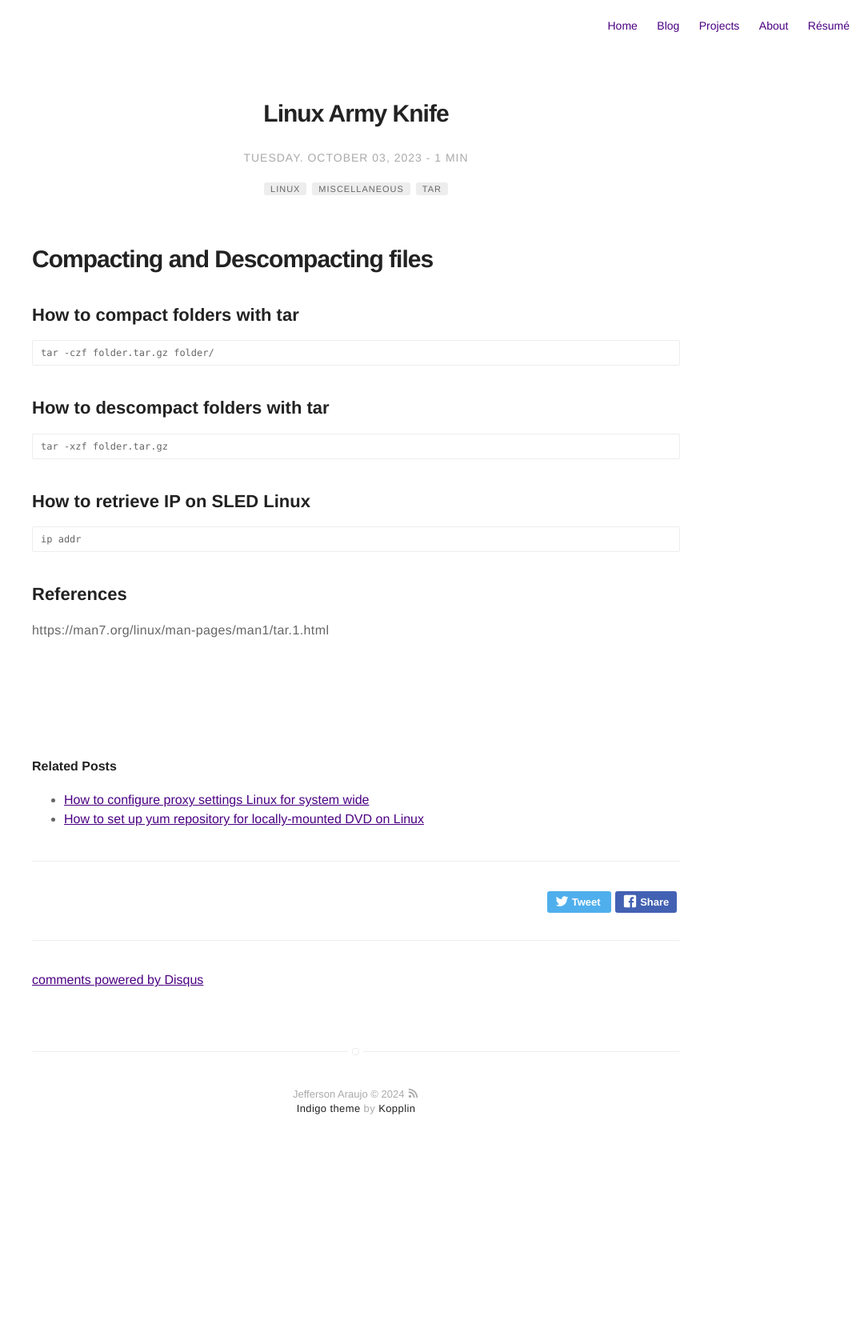
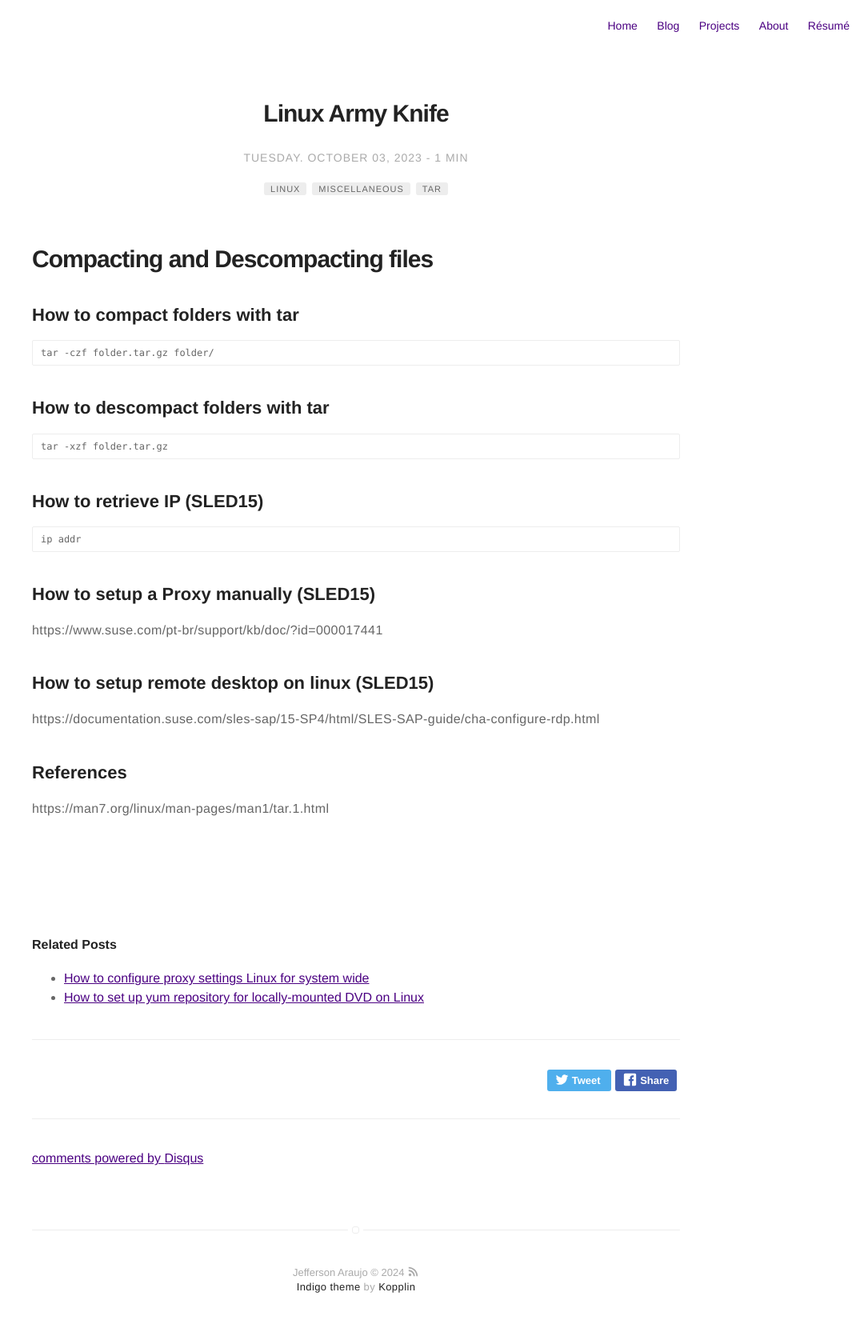
Before and after one commit to marmojezz/marmojezz.github.io, a Jekyll site: the page built from _posts/2023-10-03-linux-army-knife.markdown, in a window 1280 px wide. Shown: the whole page at 80% size, without its empty margins (195-1280 px from the left). Built offline with Jekyll 4.4.1, drawn with Linux system fonts in a browser that asks for light colours; comment, search, counter and statistics services are not loaded; before the commit the page ends 1458 px from its top, so only the background shows below that.

Commit message:
how to configura proxy and remote desktop

```diff
--- a/_posts/2023-10-03-linux-army-knife.markdown
+++ b/_posts/2023-10-03-linux-army-knife.markdown
@@ -24,9 +24,17 @@ description: Learn miscellaneous usefull linux commands by discribution
 
     tar -xzf folder.tar.gz
 
-## How to retrieve IP on SLED Linux
+## How to retrieve IP (SLED15)
 
     ip addr
+
+## How to setup a Proxy manually (SLED15)
+
+https://www.suse.com/pt-br/support/kb/doc/?id=000017441
+
+## How to setup remote desktop on linux (SLED15)
+
+https://documentation.suse.com/sles-sap/15-SP4/html/SLES-SAP-guide/cha-configure-rdp.html
 
 
 
```
